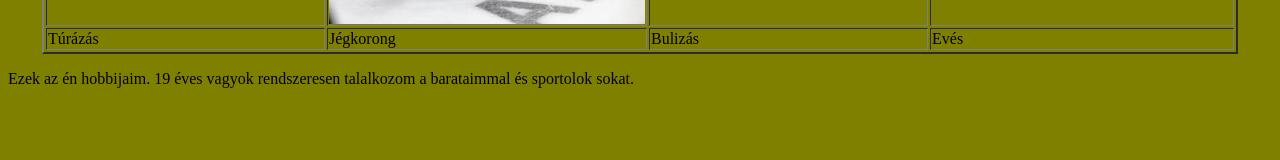
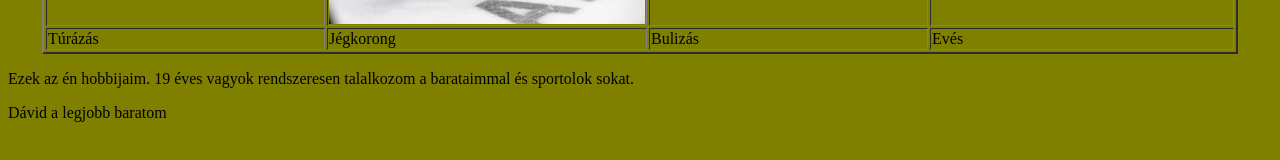
Before and after one commit to pax012/pax012.github.io, a plain HTML site: page index.html in a window 1280 px wide. Shown: the part 284-444 px from the top of the page. Drawn offline with Linux system fonts and the light colour scheme.

Commit message:
Update index.html

```diff
--- a/index.html
+++ b/index.html
@@ -26,7 +26,7 @@
 </table>
 <p> Ezek az én hobbijaim. 19 éves vagyok rendszeresen talalkozom a barataimmal és sportolok sokat.</p>
 
-<p>
+	<p>Dávid a legjobb baratom</p>
 
 </body>
 </html>
```
